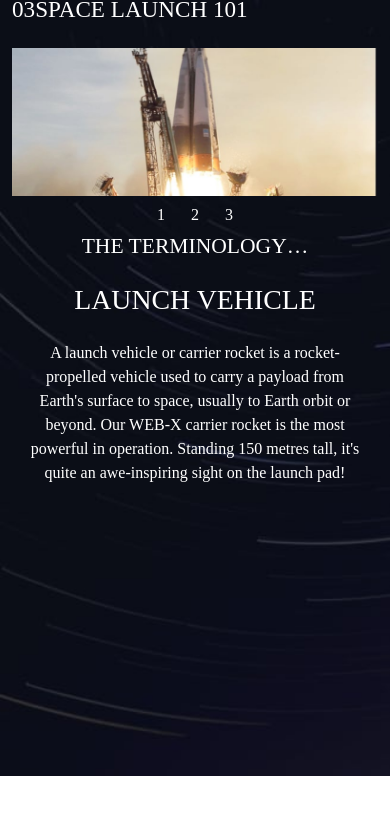
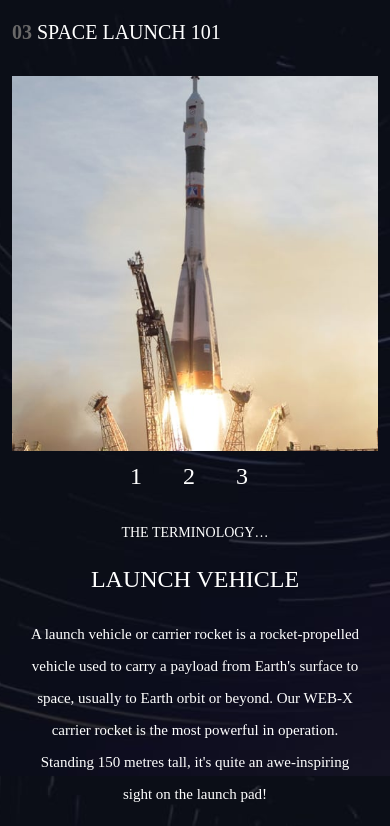
Before and after one commit to CatalinaStoian/Space-Tourism, a plain HTML site: page technology.html in a window 390 px wide. Shown: the part 68-894 px from the top of the page. Before the commit the page ends 844 px from the top, so only its background shows below. Drawn offline with nearby package versions, Linux system fonts and the light colour scheme; a web font is replaced by a local one.

Commit message:
completare

```diff
--- a/crew.css
+++ b/crew.css
@@ -12,26 +12,39 @@ body{
     background-color: white;
     opacity: 0.23;
     border-radius: 100%;
+    padding: 6px;
 }
 
 .crew-btn button:focus{
     background-color: white;
     opacity: 100%;
     border-radius: 50%;
-};
+}
 
 .image-container img{
-    width: 568.07px;
-height: 712px;
-top: 198px;
-left: 734.93px;
-gap: 0px;
-opacity: 0px;
-
+    width: auto;
+    height: auto;
+}
+.detail-container h1{
+    font-size: 56px;
+    margin-bottom: 24px;
 }
 @media screen and (max-width: 992px){
     body{
         background-image: url(./assets/crew/background-crew-tablet.jpg);
+    }
+    .detail-container h1{
+        font-size: 40px;
+    }
+    .detail-container h2{
+        font-size: 24px;
+    }
+     .detail-container p{
+        font-size: 16px;
+        width: 100%;
+    }
+    .crew-btn{
+        margin-bottom: 16px;
     }
 }
 
--- a/destination.css
+++ b/destination.css
@@ -57,5 +57,7 @@ body{
         font-size: 56px;
         margin-bottom: 24px;
     }
-
+    .detail-container p{
+        width: 100%;
     }
+}
--- a/style.css
+++ b/style.css
@@ -28,7 +28,10 @@ body{
     justify-content: space-around;
     gap: 24px;
 }
-
+.navbar-title span{
+    font-weight: 700;
+    color: rgba(105, 104, 104, 4.5);
+}
 .detail-container h3{
     font-size: 28px;
     margin-bottom: 50px;
@@ -37,6 +40,7 @@ body{
 .detail-container h2{
     font-size: 32px;
     margin-bottom: 24px;
+    color: rgba(105, 104, 104, 4.5);
 }
 .detail-container h1{
     font-size: 150px;
@@ -111,6 +115,9 @@ border: none;
         justify-content: space-around;
         gap: 24px;
     }
+    .navbar-title{
+        font-size: 20px;
+    }
     .detail-container h3{
         font-size: 16px;
         margin-bottom: 50px;
@@ -127,7 +134,7 @@ border: none;
 
      .detail-container p{
         font-size: 15px;
-        width: 450px;
+        width: 100%;
         line-height: 32px;
     }
     .home-data h1{
--- a/technology.css
+++ b/technology.css
@@ -13,17 +13,53 @@ body{
 .row{
     --bs-gutter-x: 0;
 }
+
+.tehnology-button{
+    flex-direction: column;
+    margin-right: 12px;
+}
+.tehnology-button button{
+    font-size: 32px;
+}
+
 .tehnology-button button:focus{
     background-color: white;
     color: black;
     border-radius: 50%;
-};
+}
+.btn-group>.btn-group:not(:last-child)>.btn, .btn-group>.btn:not(:last-child):not(.dropdown-toggle) {
+    border-radius: 50%;
+}
+.btn-group>.btn-group:not(:first-child)>.btn, .btn-group>.btn:nth-child(n+3), .btn-group>:not(.btn-check)+.btn {
+    border-radius: 50%;
+}
+.technology-container{
+    margin-top: 100px;
+    display: flex;
+    flex-direction: column;
+}
+
+.detail-container h4{
+    font-size: 16px;
+    margin-bottom: 50px;
+    margin-top: 24px;
+}
+.detail-container h1{
+    font-size: 56px;
+    margin-bottom: 24px;
+}
+
+ .detail-container p{
+    font-size: 18px;
+    width: 450px;
+    line-height: 32px;
+}
 @media screen and (max-width: 992px){
     body{
         background-image: url(./assets/technology/background-technology-tablet.jpg);
     }
     .tehnology-button{
-        width: auto;
+        flex-direction: row;
     }
 }
 
@@ -32,5 +68,19 @@ body{
         background-image: url(./assets/technology/background-technology-mobile.jpg);
 
     }
+    .tehnology-button button{
+        font-size: 24px;
+    }
+    .detail-container h4{
+        font-size: 14px;
+    }
+    .detail-container h1{
+        font-size: 24px;
+    }
+
+     .detail-container p{
+        font-size: 15px;
+        width: 100%;
+    }
 
 }
--- a/technology.html
+++ b/technology.html
@@ -52,22 +52,22 @@
 
     <!-- Container -->
 
-    <div class="container mt-6">
-        <h3><span>03</span>SPACE LAUNCH 101</h3>
+    <div class="technology-container container mt-4">
+        <h3 class="navbar-title"><span>03</span> SPACE LAUNCH 101</h3>
         <div class="row  flex-sm-row-reverse mt-4">
 
-            <div class="  technology-images col-lg-6">
-                <img  class="img-fluid" src="./assets/technology/image-launch-vehicle-landscape.jpg" alt="">
+            <div class="  technology-images col-lg-5 ">
+                <img  class="img-fluid" src="./assets/technology/image-launch-vehicle-portrait.jpg" alt="">
             </div>
 
-            <div class="col-lg-6">
+            <div class="col-lg-7">
                 <div class="row justify-content-center">
-                    <div class="tehnology-button col-1 d-flex flex-lg-column justify-content-center">
-                        <button class="button-one btn">1</button>
-                        <button class="button-two btn">2</button>
-                        <button class="button-three btn">3</button>
+                    <div class="tehnology-button col-1 btn-group gap-3">
+                        <button class="button-one btn button">1</button>
+                        <button class="button-two btn button">2</button>
+                        <button class="button-three btn button">3</button>
                     </div>
-                    <div class="col-11 justify-content-center ">
+                    <div class="col-11 justify-content-center detail-container">
                         <h4 class="mb-4 text-center text-lg-start">THE TERMINOLOGY…</h4>
                         <h1 class="mb-4 text-center text-lg-start name-technology">LAUNCH VEHICLE</h1>
                         <p class="text-center text-lg-start description-technology">A launch vehicle or carrier rocket is a rocket-propelled vehicle used
--- a/technology.js
+++ b/technology.js
@@ -13,7 +13,7 @@ fetch('data.json')
         technologyName.innerText = technologyDescriptionOne.name;
         technologyDescription.innerText = technologyDescriptionOne.description;
         technologyImage.innerHTML = `
-        <img src="${technologyDescriptionOne.images.portrait}" alt="Technology Image">
+        <img class="img-fluid" src="${technologyDescriptionOne.images.portrait}" alt="Technology Image">
         `
     });
 
@@ -22,7 +22,7 @@ fetch('data.json')
         technologyName.innerText = technologyDescriptionTwo.name;
         technologyDescription.innerText = technologyDescriptionTwo.description;
         technologyImage.innerHTML = `
-        <img src="${technologyDescriptionTwo.images.portrait}" alt="Technology Image">
+        <img class="img-fluid" src="${technologyDescriptionTwo.images.portrait}" alt="Technology Image">
         `
     });
 
@@ -31,7 +31,7 @@ fetch('data.json')
         technologyName.innerText = technologyDescriptionThree.name;
         technologyDescription.innerText = technologyDescriptionThree.description;
         technologyImage.innerHTML = `
-        <img src="${technologyDescriptionThree.images.portrait}" alt="Technology Image">
+        <img class="img-fluid" src="${technologyDescriptionThree.images.portrait}" alt="Technology Image">
         `
     });
 
```
Also changed, not shown: crew.html (+4 -3 lines), crew.js (+14 -3 lines), destination.html (+1 -1 lines), destination.js (+4 -4 lines). Lines whose indentation alone changed are shown as unchanged.
